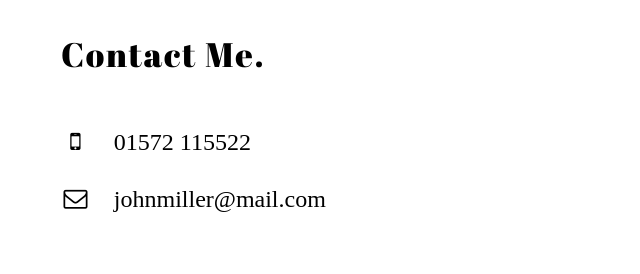
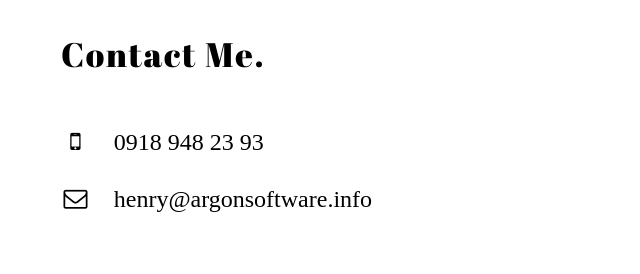
Before and after one commit to regogo/bosshenry_website, a plain HTML site: page index.html in a window 1280 px wide. Shown: the part 3242-3516 px from the top of the page, without its empty margins (639-1279 px from the left). Drawn offline with Linux system fonts and the light colour scheme; a web font is replaced by a local one.

Commit message:
update contact

```diff
--- a/index.html
+++ b/index.html
@@ -387,8 +387,8 @@
                 <!-- CONTACT LIST -->
                 <ul class="contact-list">
 
-                    <li class="scroll-animated-from-right"><i class="fa fa-mobile" aria-hidden="true"></i>01572 115522</li>
-                    <li class="scroll-animated-from-right"><i class="fa fa-envelope-o" aria-hidden="true"></i>johnmiller@mail.com</li>
+                    <li class="scroll-animated-from-right"><i class="fa fa-mobile" aria-hidden="true"></i>0918 948 23 93</li>
+                    <li class="scroll-animated-from-right"><i class="fa fa-envelope-o" aria-hidden="true"></i>henry@argonsoftware.info</li>
 
                 </ul>
                 <!-- /CONTACT LIST -->
```
